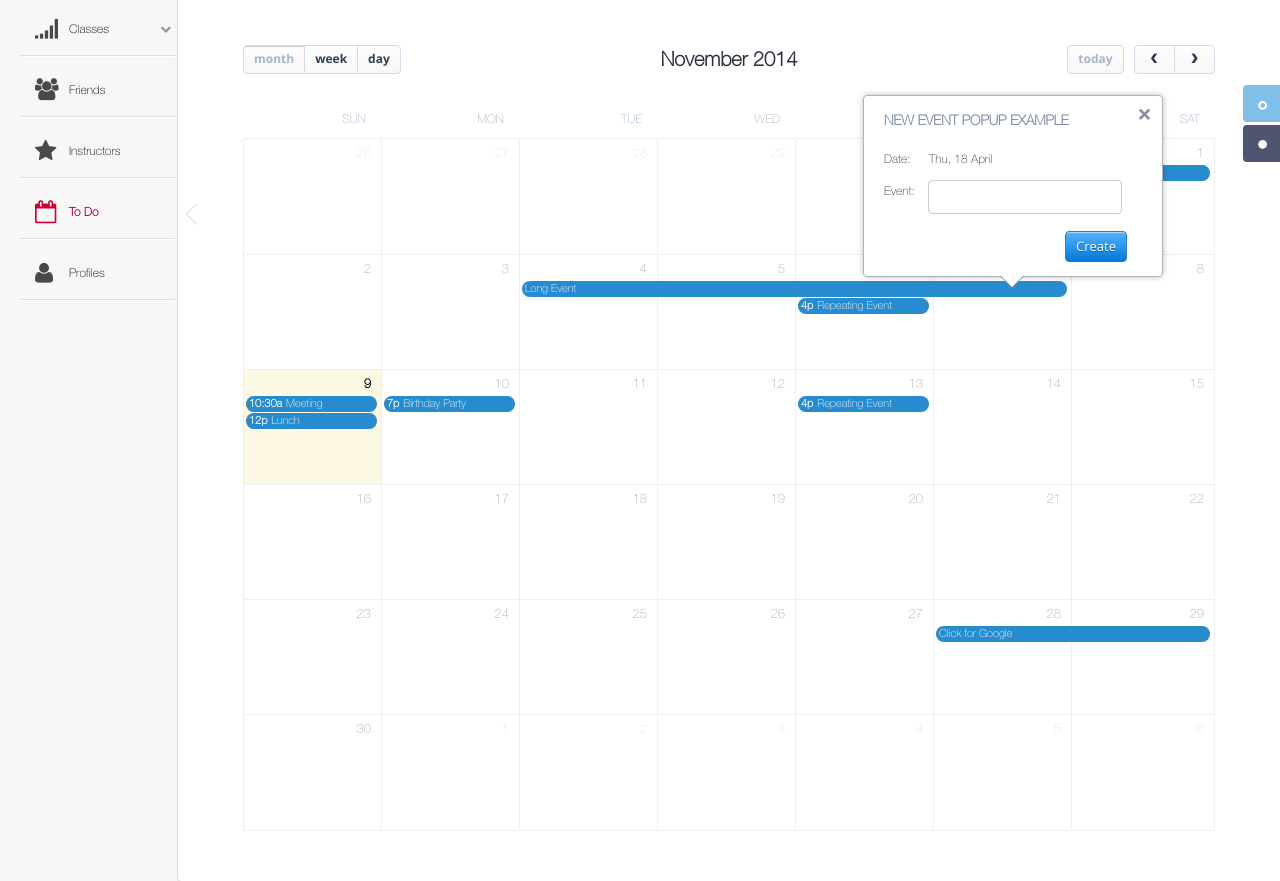
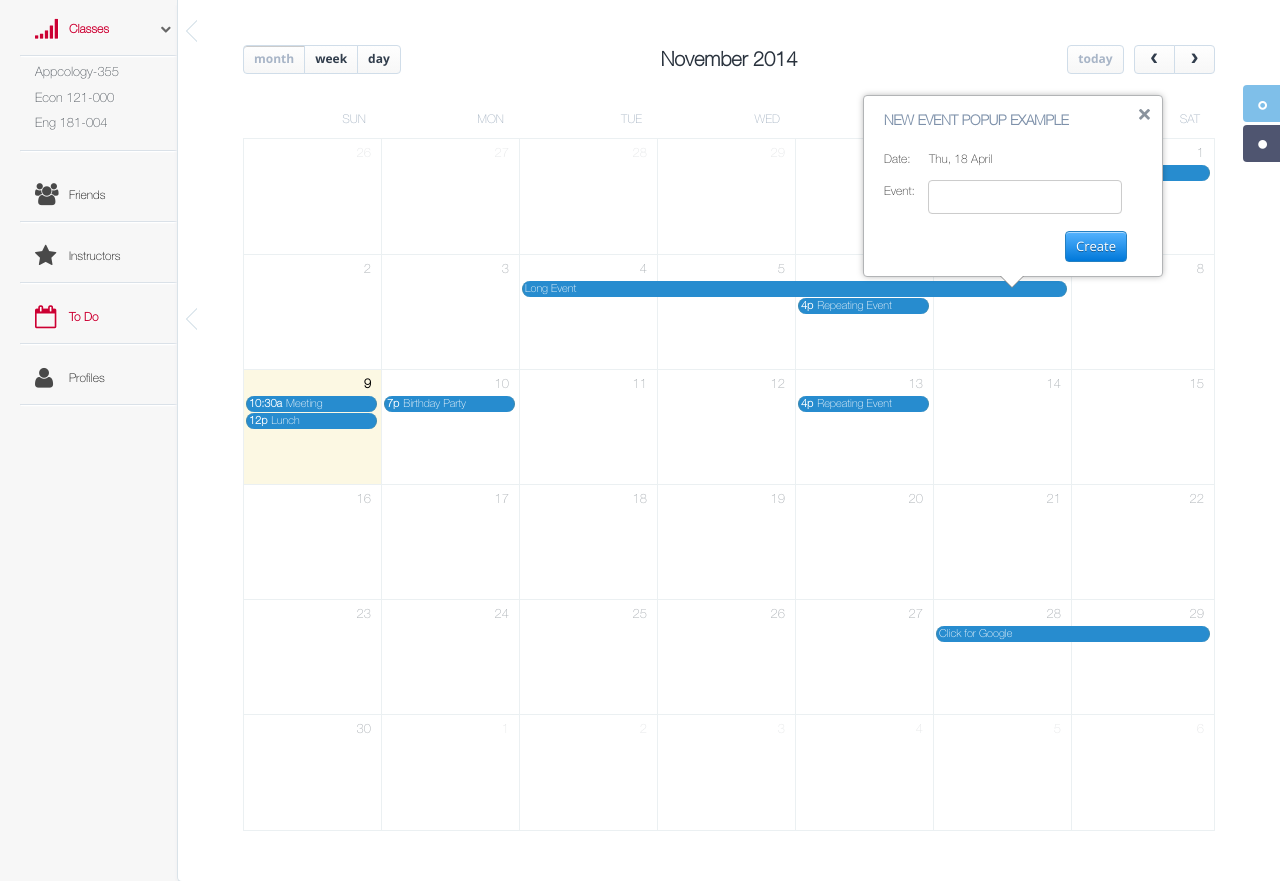
Before and after one commit to twang35/Manila, a PHP site: page /calendar.php in a window 1280 px wide. Shown: the part 50-931 px from the top of the page. Run offline with PHP 8.4, Linux system fonts and the light colour scheme.

Commit message:
Minor Changes
made it so that from every page != index.php
clicking classes will take you to index.php
also fixed final reference to Bio 141 to Appcology

```diff
--- a/header.php
+++ b/header.php
@@ -186,7 +186,7 @@
                     <!-- <span>Home</span> -->
                 <!-- </a> -->
             <!-- </li>             -->
-        <?php if($Title == "Appcology" || $Title == "Econ 121" || $Title == "Eng 181"):  ?>
+        <?php if($Title == "Appcology" || $Title == "Econ 121" || $Title == "Eng 181" || $Title == "Class History" || $Title == "Instructors" || $Title == "TooDoo"):  ?>
             <li class="active">
                 <div class="pointer">
                     <div class="arrow"></div>
--- a/index.php
+++ b/index.php
@@ -20,7 +20,7 @@ include("header.php");
                 <div class="grade-block">
 	            <div class="row">
 	                <div class="col-md-4" align="center" style="margin-top:10px;">
-	                    <a href="/class-1.php"><span class="classes" style="font-size: 24px">Biology 141</span></a>
+	                    <a href="/class-1.php"><span class="classes" style="font-size: 24px">Appcology 355</span></a>
 	                </div>
 	            </div>
 	            <div class="row">
```
